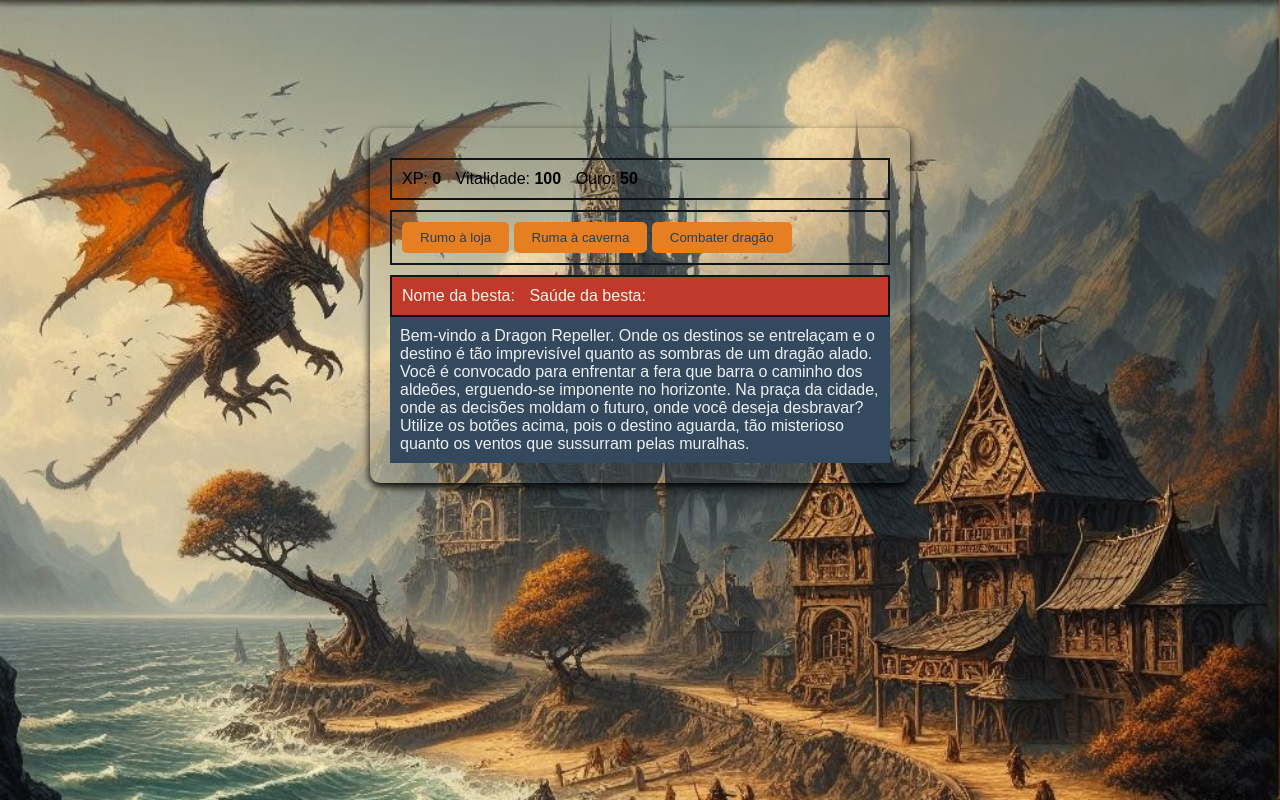
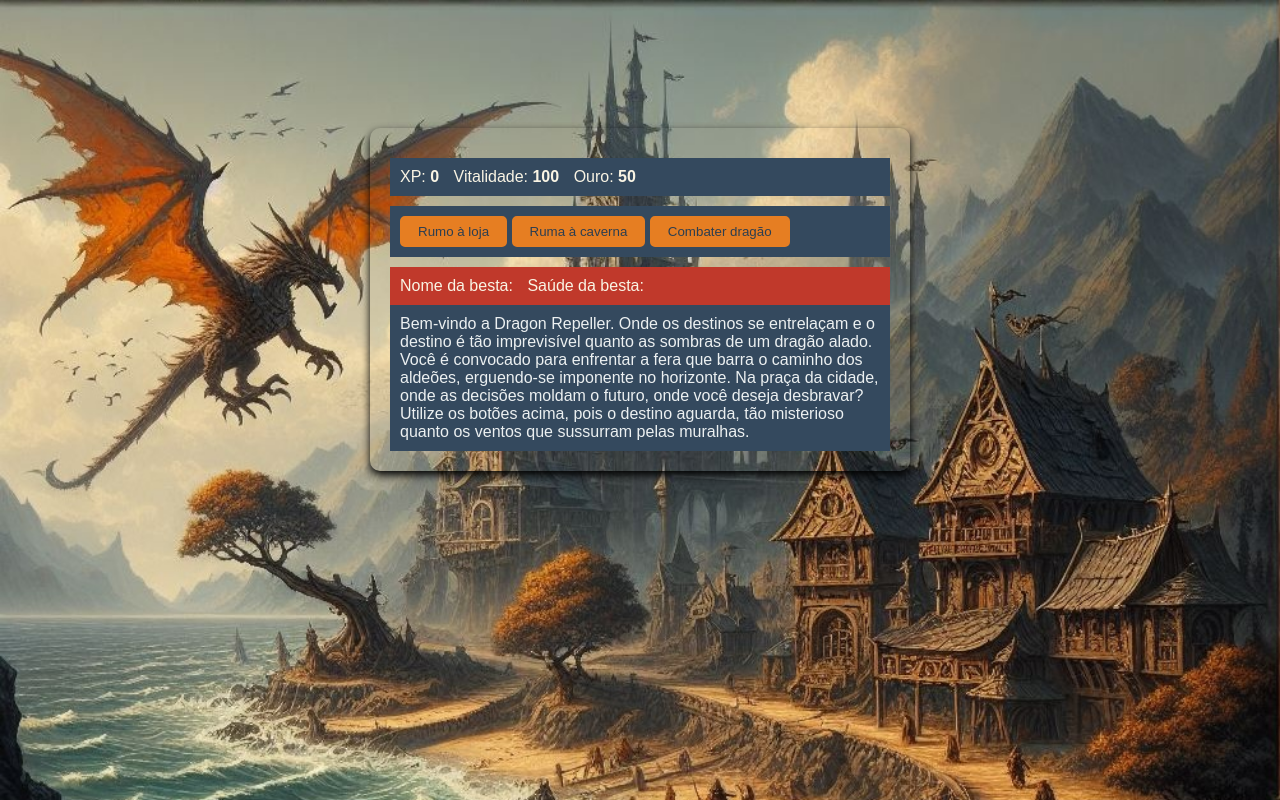
Before and after one commit to JayGovinda13/rpg, a plain HTML site: page index.html in a window 1280 px wide. Drawn offline with Linux system fonts and the light colour scheme.

Commit message:
ultimos detalhes

```diff
--- a/styles.css
+++ b/styles.css
@@ -26,9 +26,16 @@ body {
 #controls,
 #stats,
 #monsterStats {
-    border: 2px solid #0f151b;
+    /* border: 1px solid #0f151b; */
     padding: 10px;
     margin-top: 10px;
+}
+
+#controls,
+#stats {
+    color: #f9f4e4;
+    background-color: #34495e;
+    /* border-radius: 10px; */
 }
 
 #monsterStats {
```
